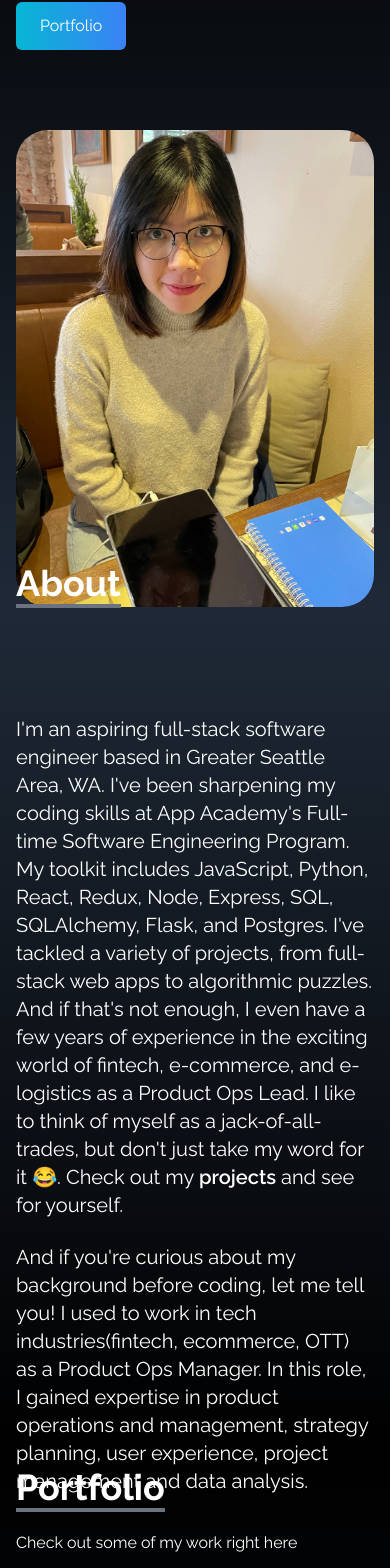
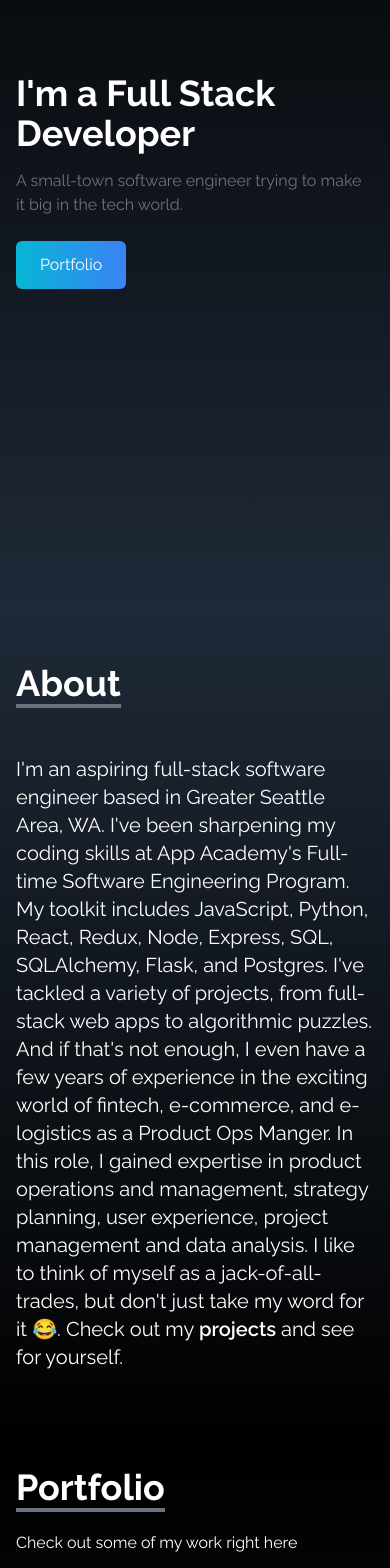
Before and after one commit to vietha3110/ha-portfolio, a React (Create React App) app: page / in a window 390 px wide. Shown: the part 237-1805 px from the top of the page. Built offline with nearby package versions, Linux system fonts and the light colour scheme.

Commit message:
Fixed mobile display bugs.

```diff
--- a/src/components/About/index.js
+++ b/src/components/About/index.js
@@ -12,14 +12,10 @@ const About = () => {
                         About
                     </p>
                 </div>
-                <p className="text-xl mt-20">
-                    I'm an aspiring full-stack software engineer based in Greater Seattle Area, WA. I've been sharpening my coding skills at App Academy's Full-time Software Engineering Program. My toolkit includes JavaScript, Python, React, Redux, Node, Express, SQL, SQLAlchemy, Flask, and Postgres. I've tackled a variety of projects, from full-stack web apps to algorithmic puzzles. And if that's not enough, I even have a few years of experience in the exciting world of fintech, e-commerce, and e-logistics as a Product Ops Lead. I like to think of myself as a jack-of-all-trades, but don't just take my word for it 😂. Check out my <Link to="portfolio" smooth duration={500} style={{fontWeight:"600", cursor:"pointer"}}>projects </Link> and see for yourself.
+                <p className="text-xl mt-5">
+                    I'm an aspiring full-stack software engineer based in Greater Seattle Area, WA. I've been sharpening my coding skills at App Academy's Full-time Software Engineering Program. My toolkit includes JavaScript, Python, React, Redux, Node, Express, SQL, SQLAlchemy, Flask, and Postgres. I've tackled a variety of projects, from full-stack web apps to algorithmic puzzles. And if that's not enough, I even have a few years of experience in the exciting world of fintech, e-commerce, and e-logistics as a Product Ops Manger. In this role, I gained expertise in product operations and management, strategy planning, user experience, project management and data analysis. I like to think of myself as a jack-of-all-trades, but don't just take my word for it 😂. Check out my <Link to="portfolio" smooth duration={500} style={{fontWeight:"600", cursor:"pointer"}}>projects </Link> and see for yourself.
                 </p>
                 <br />
-                <p className="text-xl">
-                    And if you're curious about my background before coding, let me tell you! I used to work in tech industries(fintech, ecommerce, OTT) as a Product Ops Manager. In this role, I gained expertise in product operations and management, strategy planning, user experience, project management and data analysis.
-                </p>
-
             </div>
         </div>
     )
--- a/src/components/Home/index.js
+++ b/src/components/Home/index.js
@@ -20,7 +20,7 @@ const Home = () => {
                         </div>
                     </div>
                 </div>
-                <div className='flex justify-center items-center'>
+                <div className='justify-center items-center hidden md:flex'>
                     <img
                         src={Profile}
                         alt='my profile'
```
